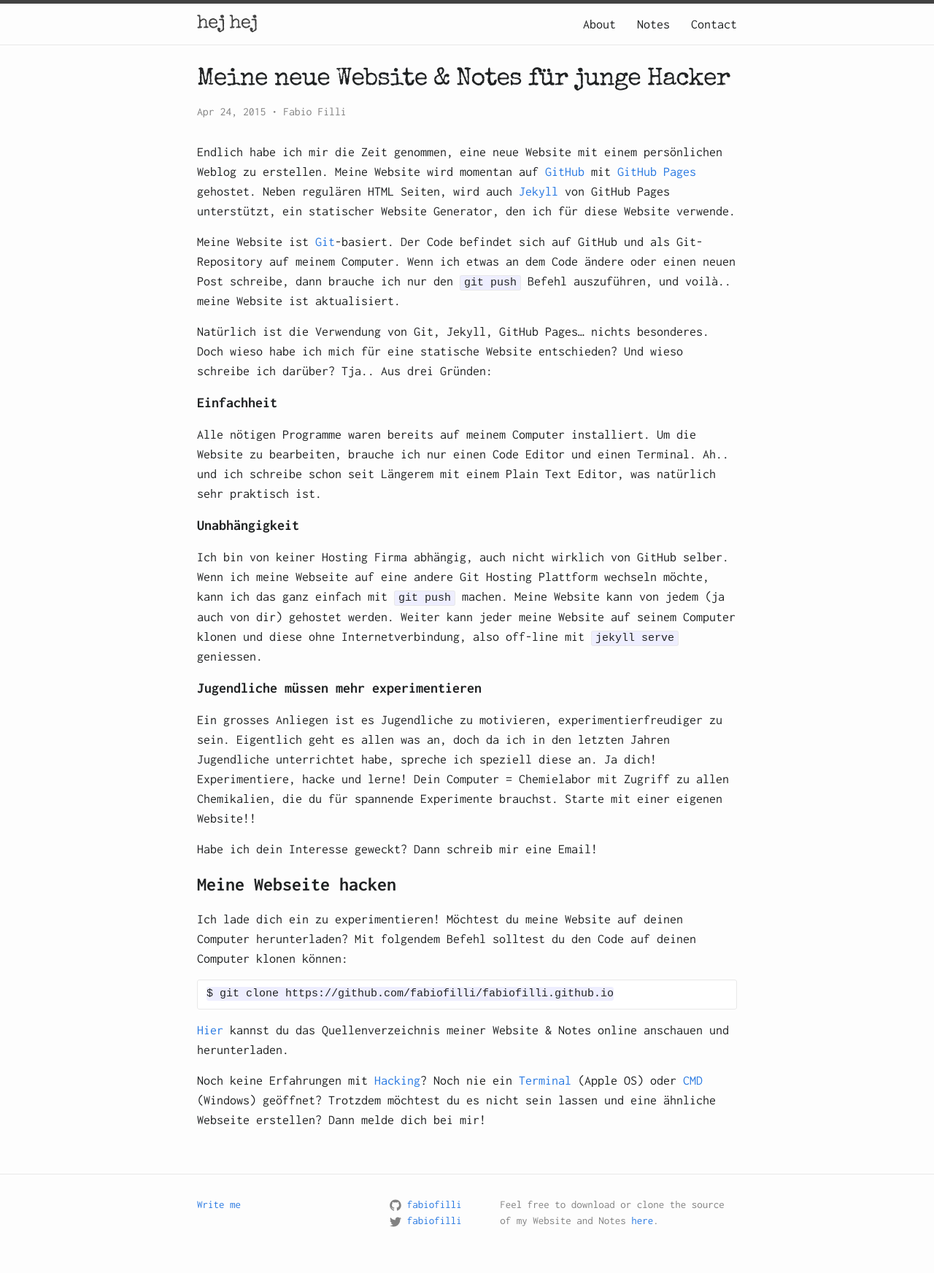
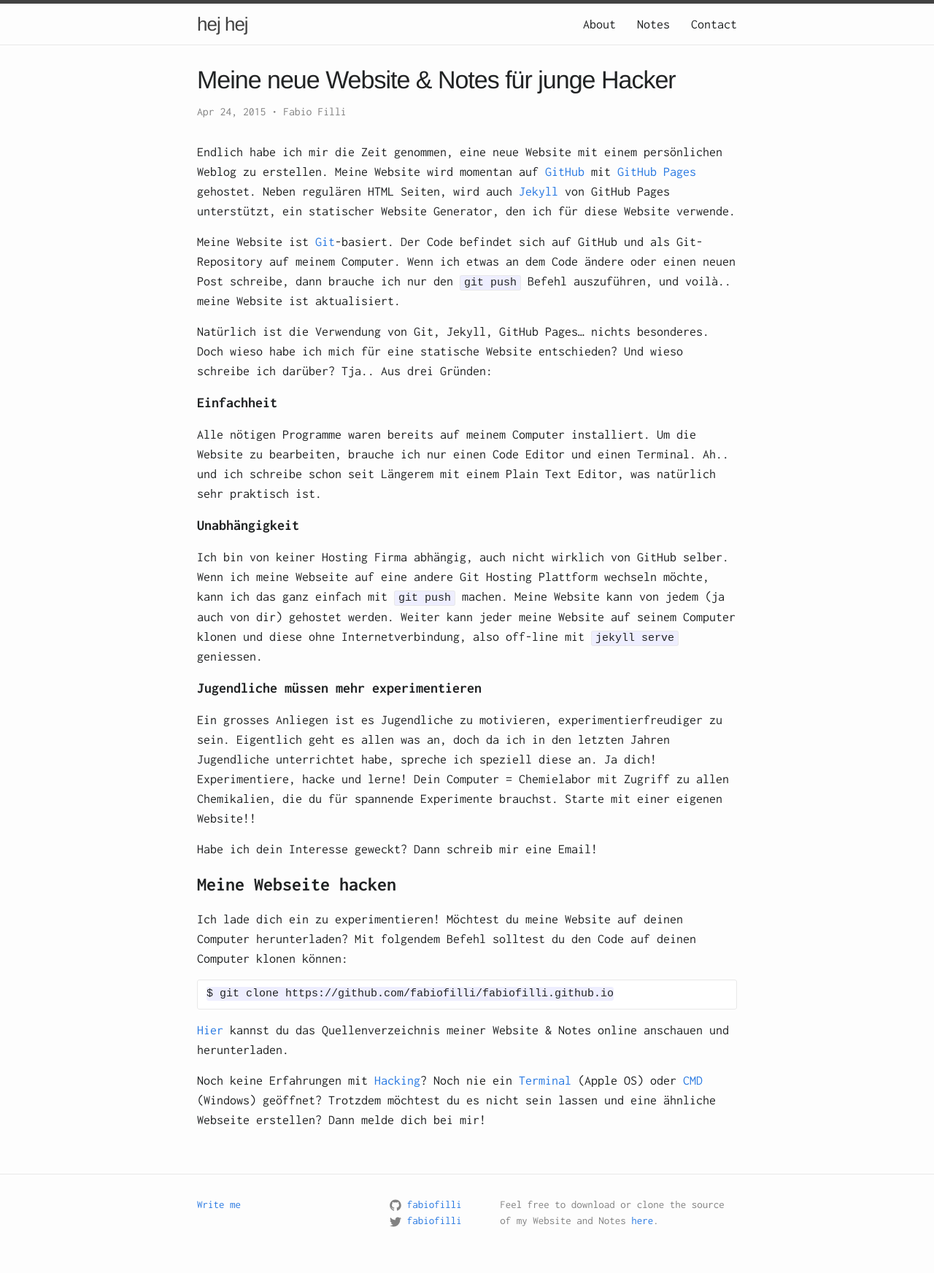
Before and after one commit to fabiofilli/fabiofilli, a Jekyll site: the page built from _posts/de/2015-04-24-meine-neue-website-und-blog-fuer-hackers.md, in a window 1280 px wide. Shown: the whole page at 73% size. Built offline with Jekyll 4.4.1, drawn with Linux system fonts in a browser that asks for light colours; comment, search, counter and statistics services are not loaded.

Commit message:
change font to source code pro

```diff
--- a/css/main.scss
+++ b/css/main.scss
@@ -3,22 +3,20 @@
 ---
 @charset "utf-8";
 
-@import url(http://fonts.googleapis.com/css?family=Roboto:400,700,500,300italic,400italic,300,100italic,100);
-@import url(http://fonts.googleapis.com/css?family=Roboto+Slab:400,300,100,700);
 @import url(http://fonts.googleapis.com/css?family=Inconsolata:400,700);
-@import url(http://fonts.googleapis.com/css?family=Special+Elite);
+
 
 // Our variables
-$base-font-family: "Inconsolata", "Helvetica Neue", Helvetica, Arial, sans-serif;
+$base-font-family: "source-code-pro", "Inconsolata", "Helvetica Neue", Helvetica, Arial, sans-serif;
 $base-font-size:   18px;
 $small-font-size:  $base-font-size * 0.875;
 $base-line-height: 1.5;
 
-$site-title-font-family: "Special Elite", "Helvetica Neue", Helvetica, Arial, sans-serif;
-$nav-font-family: "Inconsolata", "Helvetica Neue", Helvetica, Arial, sans-serif;
-$post-title-font-family: "Special Elite", "Helvetica Neue", Helvetica, Arial, sans-serif;
-$post-undertitle-font-family: "Inconsolata", "Helvetica Neue", Helvetica, Arial, sans-serif;
-$post-text-font-family: "Inconsolata", "Helvetica Neue", Helvetica, Arial, sans-serif;
+$site-title-font-family: "source-code-pro", "Helvetica Neue", Helvetica, Arial, sans-serif;
+$nav-font-family: "source-code-pro", "Inconsolata", "Helvetica Neue", Helvetica, Arial, sans-serif;
+$post-title-font-family: "source-code-pro", "Special Elite", "Helvetica Neue", Helvetica, Arial, sans-serif;
+$post-undertitle-font-family: "source-code-pro", "Inconsolata", "Helvetica Neue", Helvetica, Arial, sans-serif;
+$post-text-font-family: "source-code-pro", "Inconsolata", "Helvetica Neue", Helvetica, Arial, sans-serif;
 
 $spacing-unit:     30px;
 
```
